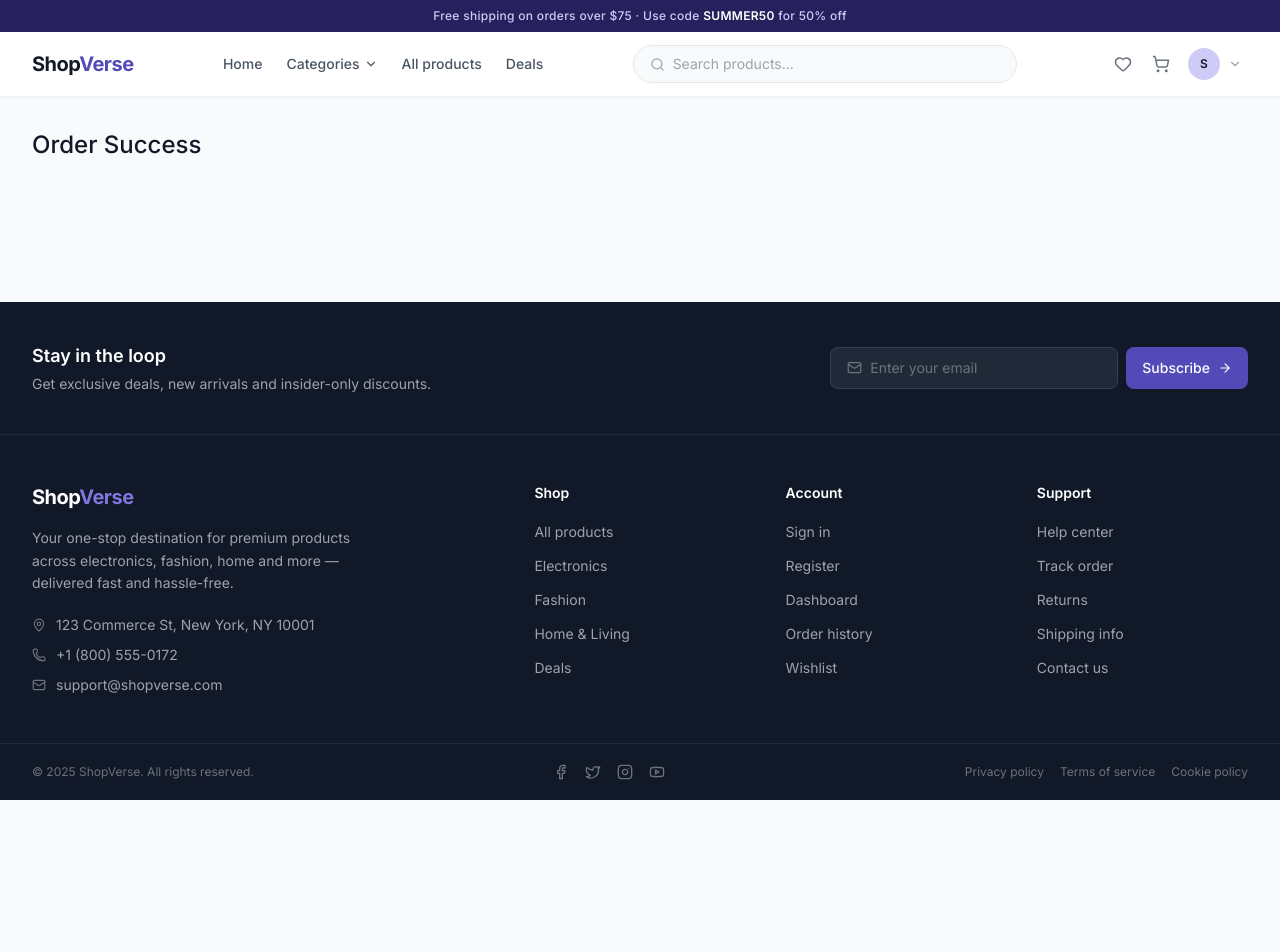
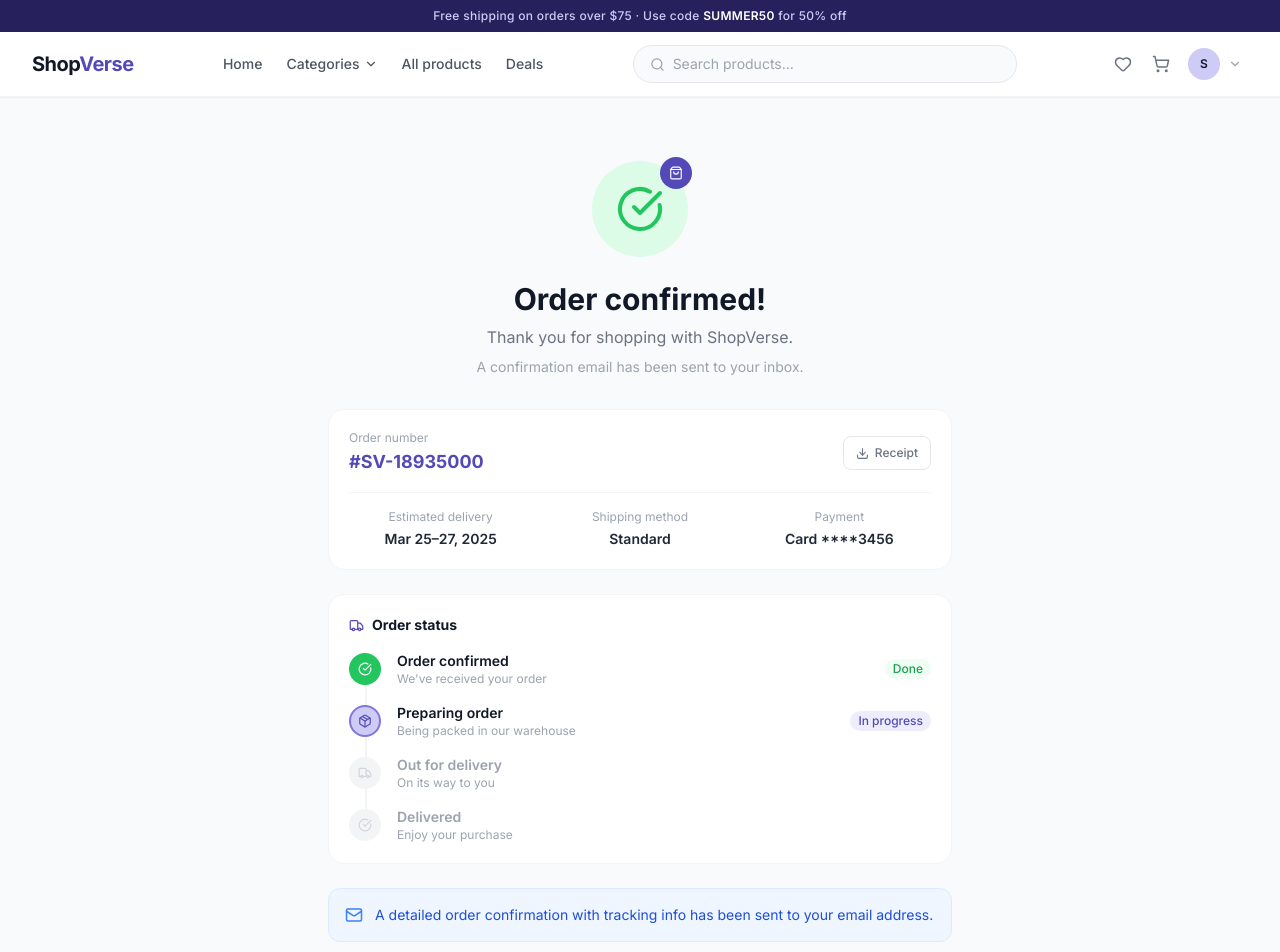
Before and after one commit to jjcoding-source/shopverse-frontend, a React (Vite) app in the folder client/: page /order-success in a window 1280 px wide. Shown: the top 952 px of the page. Before the commit the page ends 800 px from the top, so only its background shows below. Built offline with nearby package versions, Linux system fonts and the light colour scheme; sample sign-in values are in the browser's storage.

Commit message:
Add order success page with confirmation and tracking timeline

```diff
--- a/client/src/pages/OrderSuccess.jsx
+++ b/client/src/pages/OrderSuccess.jsx
@@ -1,2 +1,149 @@
-const OrderSuccess = () => <div className="p-8 text-2xl font-medium">Order Success</div>;
+import { Link } from "react-router-dom";
+import {
+  CheckCircle,
+  Package,
+  Truck,
+  Mail,
+  ArrowRight,
+  ShoppingBag,
+  Download,
+} from "lucide-react";
+
+const OrderSuccess = () => {
+  const orderNumber = `SV-${Date.now().toString().slice(-8)}`;
+
+  const STEPS = [
+    { icon: CheckCircle, label: "Order confirmed",    desc: "We've received your order",       done: true  },
+    { icon: Package,     label: "Preparing order",    desc: "Being packed in our warehouse",   done: false },
+    { icon: Truck,       label: "Out for delivery",   desc: "On its way to you",               done: false },
+    { icon: CheckCircle, label: "Delivered",          desc: "Enjoy your purchase",             done: false },
+  ];
+
+  return (
+    <div className="bg-gray-50 min-h-screen">
+      <div className="max-w-2xl mx-auto px-4 sm:px-6 py-16 text-center">
+
+        {/* Success icon */}
+        <div className="relative inline-flex mb-6">
+          <div className="w-24 h-24 bg-green-100 rounded-full flex items-center justify-center">
+            <CheckCircle size={48} className="text-green-500" />
+          </div>
+          <div className="absolute -top-1 -right-1 w-8 h-8 bg-primary-600 rounded-full flex items-center justify-center">
+            <ShoppingBag size={14} className="text-white" />
+          </div>
+        </div>
+
+        <h1 className="text-3xl font-bold text-gray-900 mb-2">
+          Order confirmed!
+        </h1>
+        <p className="text-gray-500 text-base mb-2">
+          Thank you for shopping with ShopVerse.
+        </p>
+        <p className="text-gray-400 text-sm mb-8">
+          A confirmation email has been sent to your inbox.
+        </p>
+
+        {/* Order number card */}
+        <div className="bg-white border border-gray-100 rounded-2xl p-5 mb-6 text-left">
+          <div className="flex items-center justify-between mb-4 pb-4 border-b border-gray-100">
+            <div>
+              <p className="text-xs text-gray-400 mb-0.5">Order number</p>
+              <p className="text-lg font-bold text-primary-600">#{orderNumber}</p>
+            </div>
+            <button className="flex items-center gap-1.5 text-xs font-medium text-gray-500 hover:text-primary-600 border border-gray-200 hover:border-primary-300 px-3 py-2 rounded-lg transition-colors">
+              <Download size={13} />
+              Receipt
+            </button>
+          </div>
+
+          <div className="grid grid-cols-3 gap-4 text-center">
+            <div>
+              <p className="text-xs text-gray-400 mb-1">Estimated delivery</p>
+              <p className="text-sm font-semibold text-gray-800">Mar 25–27, 2025</p>
+            </div>
+            <div>
+              <p className="text-xs text-gray-400 mb-1">Shipping method</p>
+              <p className="text-sm font-semibold text-gray-800">Standard</p>
+            </div>
+            <div>
+              <p className="text-xs text-gray-400 mb-1">Payment</p>
+              <p className="text-sm font-semibold text-gray-800">Card ****3456</p>
+            </div>
+          </div>
+        </div>
+
+        {/* Order tracking progress */}
+        <div className="bg-white border border-gray-100 rounded-2xl p-5 mb-6">
+          <h3 className="text-sm font-bold text-gray-900 mb-4 text-left flex items-center gap-2">
+            <Truck size={15} className="text-primary-600" />
+            Order status
+          </h3>
+          <div className="relative">
+            <div className="absolute left-4 top-5 bottom-5 w-0.5 bg-gray-100" />
+            <div className="space-y-4">
+              {STEPS.map(({ icon: Icon, label, desc, done }, i) => (
+                <div key={label} className="flex items-center gap-4 relative">
+                  <div
+                    className={`w-8 h-8 rounded-full flex items-center justify-center z-10 shrink-0 ${
+                      done
+                        ? "bg-green-500 text-white"
+                        : i === 1
+                        ? "bg-primary-100 border-2 border-primary-400 text-primary-600"
+                        : "bg-gray-100 text-gray-300"
+                    }`}
+                  >
+                    <Icon size={14} />
+                  </div>
+                  <div className="text-left">
+                    <p className={`text-sm font-semibold ${done || i === 1 ? "text-gray-900" : "text-gray-400"}`}>
+                      {label}
+                    </p>
+                    <p className="text-xs text-gray-400">{desc}</p>
+                  </div>
+                  {done && (
+                    <span className="ml-auto text-xs font-medium text-green-600 bg-green-50 px-2 py-0.5 rounded-full">
+                      Done
+                    </span>
+                  )}
+                  {i === 1 && (
+                    <span className="ml-auto text-xs font-medium text-primary-600 bg-primary-50 px-2 py-0.5 rounded-full">
+                      In progress
+                    </span>
+                  )}
+                </div>
+              ))}
+            </div>
+          </div>
+        </div>
+
+        {/* Email confirmation note */}
+        <div className="flex items-center gap-3 bg-blue-50 border border-blue-100 rounded-xl p-4 mb-8 text-left">
+          <Mail size={18} className="text-blue-500 shrink-0" />
+          <p className="text-sm text-blue-700">
+            A detailed order confirmation with tracking info has been sent to your email address.
+          </p>
+        </div>
+
+        {/* Actions */}
+        <div className="flex flex-col sm:flex-row gap-3 justify-center">
+          <Link
+            to="/orders"
+            className="inline-flex items-center justify-center gap-2 bg-primary-600 hover:bg-primary-800 text-white font-semibold px-7 py-3 rounded-xl transition-colors"
+          >
+            <Package size={16} />
+            Track my order
+          </Link>
+          <Link
+            to="/products"
+            className="inline-flex items-center justify-center gap-2 border border-gray-200 hover:border-primary-300 text-gray-700 hover:text-primary-600 font-medium px-7 py-3 rounded-xl transition-colors"
+          >
+            Continue shopping
+            <ArrowRight size={15} />
+          </Link>
+        </div>
+      </div>
+    </div>
+  );
+};
+
 export default OrderSuccess;
```
